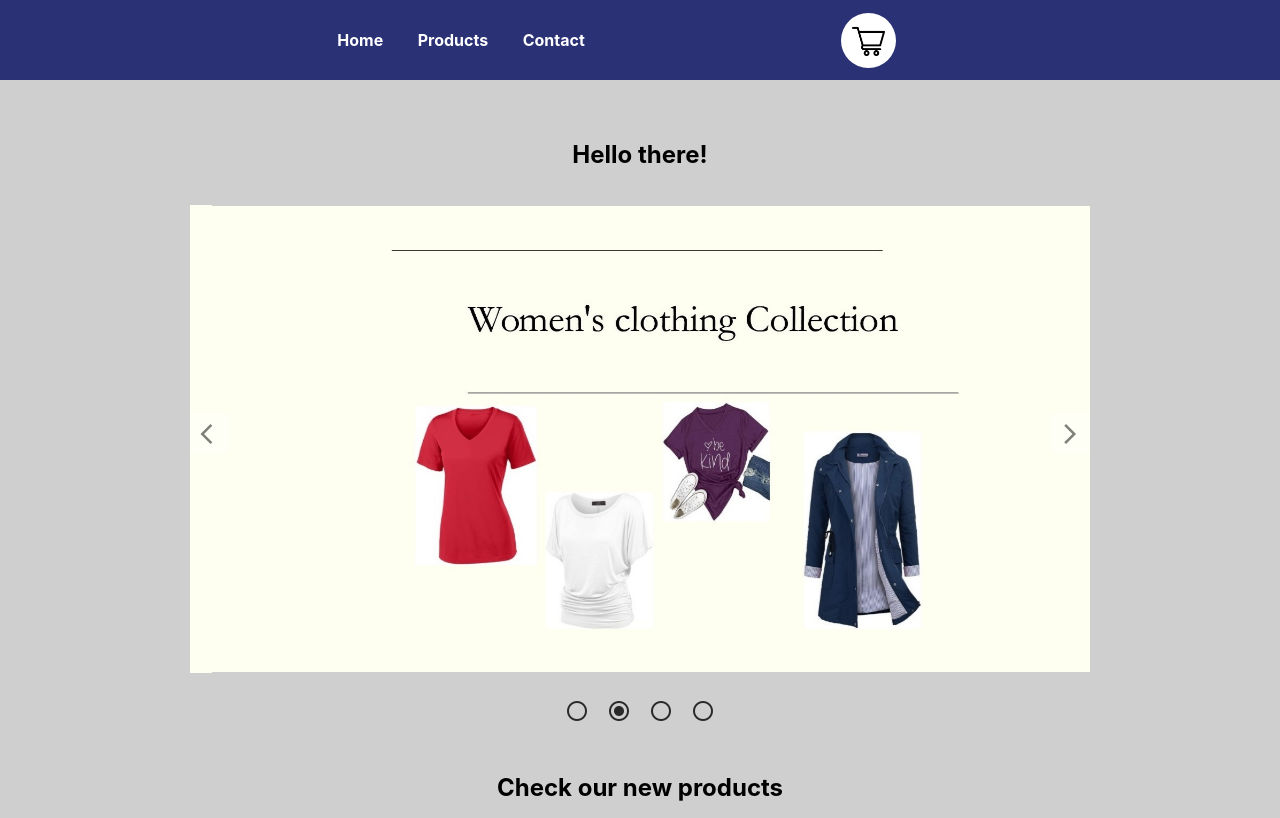
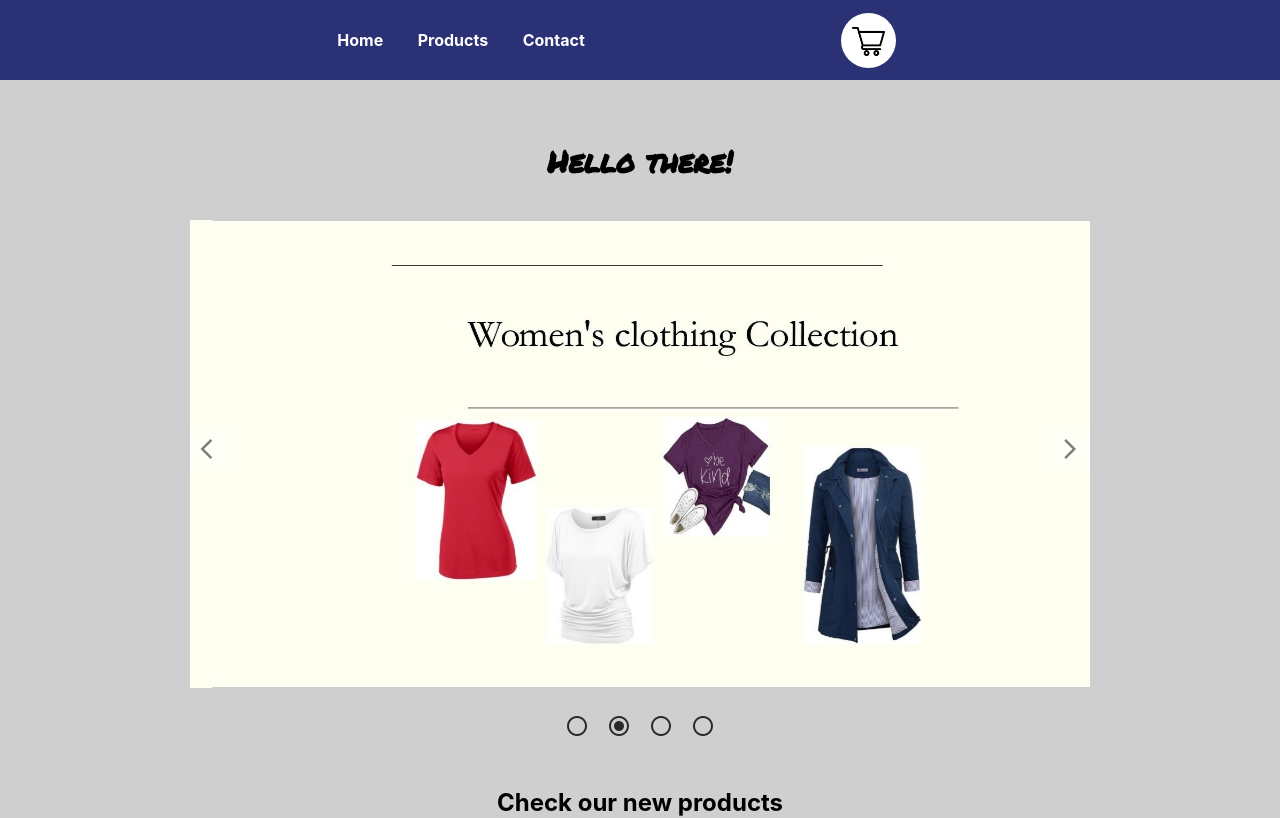
Before and after one commit to RamonMaximiliano/e-commerce-react, a React (Create React App) app: page /checkoutnope in a window 1280 px wide. Shown: the top 818 px of the page. Built offline with nearby package versions, Linux system fonts and the light colour scheme.

Commit message:
finished

```diff
--- a/public/index.html
+++ b/public/index.html
@@ -25,6 +25,9 @@
       Learn how to configure a non-root public URL by running `npm run build`.
     -->
     <link rel="stylesheet" href="https://fonts.googleapis.com/css2?family=Material+Symbols+Outlined:opsz,wght,FILL,GRAD@24,400,0,0" />
+    <link rel="preconnect" href="https://fonts.googleapis.com">
+<link rel="preconnect" href="https://fonts.gstatic.com" crossorigin>
+<link href="https://fonts.googleapis.com/css2?family=Permanent+Marker&display=swap" rel="stylesheet">
 
     <title>React App</title>
   </head>
--- a/src/App.tsx
+++ b/src/App.tsx
@@ -134,9 +134,3 @@ function App() {
 }
 
 export default App;
-
-
-/*
-- Fonte titulos
-
-*/
--- a/src/components/Carousel/Carousel.tsx
+++ b/src/components/Carousel/Carousel.tsx
@@ -97,7 +97,7 @@ export const Carousel = () => {
   return (
     <>
       <div className="home-title">
-        <h2>Hello there!</h2>
+        <h2 className="main-page-title">Hello there!</h2>
       </div>
       <div className="main-carousel-div">
         <div
--- a/src/components/Carousel/styles.css
+++ b/src/components/Carousel/styles.css
@@ -74,6 +74,10 @@
     opacity: 0.8;
 }
 
+.main-page-title{
+font-family: 'Permanent Marker', cursive;
+font-size: 30px;
+}
 
 
 @media screen and (max-width:500px) {
--- a/src/components/Cart/styles.css
+++ b/src/components/Cart/styles.css
@@ -1,10 +1,11 @@
 .cartTitle {
     font-weight: bold;
-    font-size: 35px;
     width: 150px;
     margin: auto;
     margin-top: 30px;
     margin-bottom: 30px;
+    font-family: 'Permanent Marker', cursive;
+    font-size: 30px;
 }
 
 .prodInfo-title {
--- a/src/components/Contact/Contact.tsx
+++ b/src/components/Contact/Contact.tsx
@@ -72,7 +72,7 @@ export const Contact = () => {
     <div className="main-contact-div">
       <div className="contact-div">
         <div>
-          <h3>Hello world!</h3>
+          <h3 className="hello-world">Hello world!</h3>
           Just a guy coding
           <div className="education-section">
             <p>Education:</p>
--- a/src/components/Contact/styles.css
+++ b/src/components/Contact/styles.css
@@ -71,15 +71,19 @@
 
 }
 
-.main-icon-grid{
-    display:flex;
+.main-icon-grid {
+    display: flex;
     flex-direction: column;
     flex-wrap: wrap;
     max-width: 1200px;
     margin: 10px;
-     justify-content: space-between;
+    justify-content: space-between;
 }
 
+.hello-world {
+    font-family: 'Permanent Marker', cursive;
+    font-size: 25px;
+}
 
 @media screen and (max-width:500px) {
     .contact-div {
@@ -95,6 +99,7 @@
     .icon-list a {
         margin: 15px;
     }
+
     .icon-list {
         flex-direction: column;
         margin: auto;
--- a/src/components/Products/styles.css
+++ b/src/components/Products/styles.css
@@ -7,9 +7,10 @@
 }
 
 .products-title{
-    font-size: 30px;
     font-weight: bold;
     margin-top: 20px;
+    font-family: 'Permanent Marker', cursive;
+font-size: 30px;
 }
 
 
```
